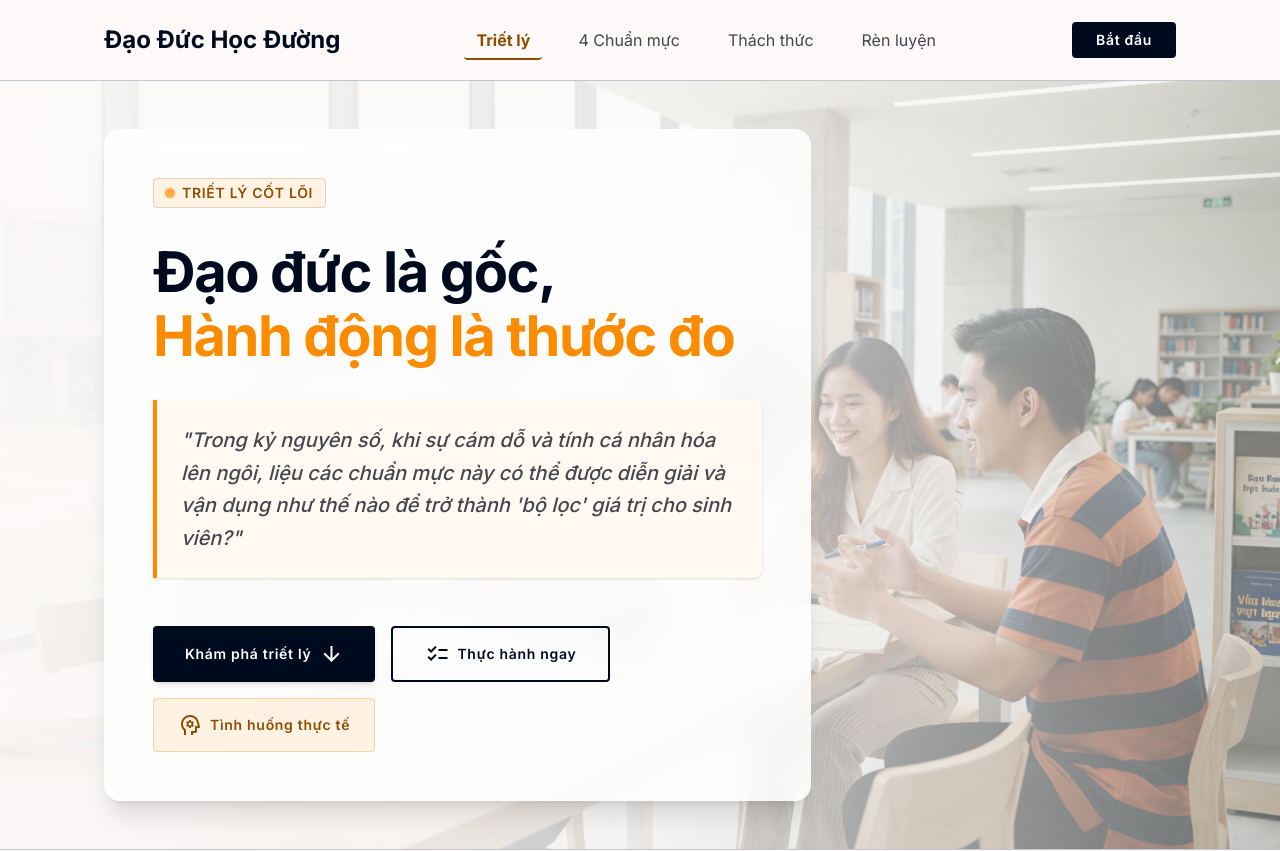
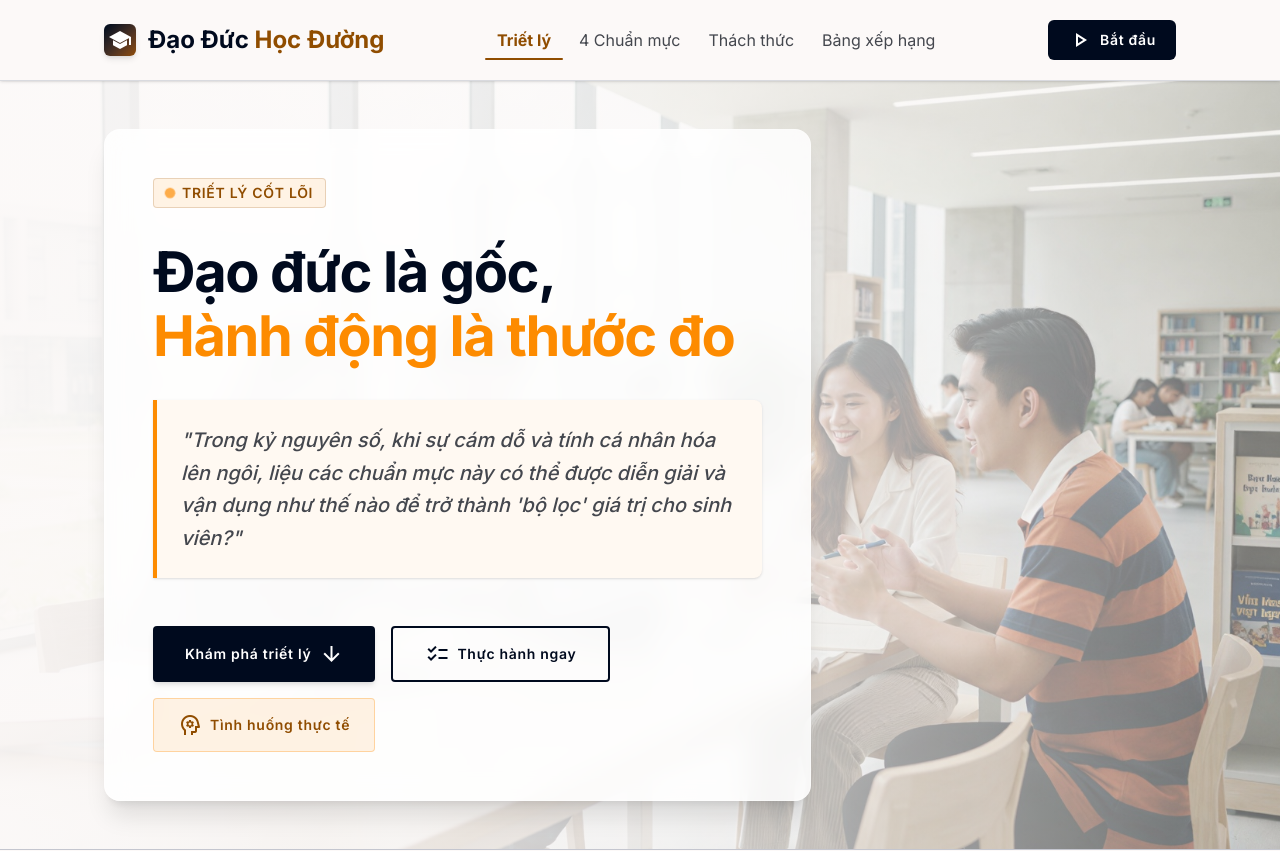
Before and after one commit to nptror/spst-hcm, a React (Vite) app: page / in a window 1280 px wide. Shown: the top 851 px of the page. Built offline with nearby package versions, Linux system fonts and the light colour scheme; no server answers.

Commit message:
feat: implement responsive Header and Footer components for site navigation

```diff
--- a/src/component/Footer.jsx
+++ b/src/component/Footer.jsx
@@ -2,18 +2,60 @@ import { Link } from 'react-router-dom';
 
 const Footer = () => {
     return (
-        <footer className="bg-surface-container-high dark:bg-tertiary-container w-full mt-auto border-t border-outline-variant">
-            <div className="flex flex-col md:flex-row justify-between items-center max-w-container-max mx-auto py-12 px-margin-desktop gap-base">
-                <div className="font-headline-md text-headline-md font-bold text-on-surface mb-4 md:mb-0">Đạo Đức Học Đường</div>
-                <div className="font-label-md text-label-md text-primary dark:text-inverse-primary opacity-80 mb-4 md:mb-0 text-center md:text-left">
-                    © 2024 Cần Kiệm Liêm Chính. Tri thức vì cộng đồng.
+        <footer className="w-full mt-auto bg-surface-container border-t border-outline-variant">
+            <div className="max-w-container-max mx-auto px-margin-mobile md:px-margin-desktop py-10 md:py-14">
+                {/* Top Row */}
+                <div className="flex flex-col md:flex-row justify-between gap-10 mb-10">
+                    {/* Brand */}
+                    <div className="flex flex-col gap-4 max-w-xs">
+                        <div className="flex items-center gap-3">
+                            <div className="w-8 h-8 rounded-md bg-gradient-to-br from-primary to-secondary flex items-center justify-center shadow-sm">
+                                <span className="material-symbols-outlined text-on-primary text-[18px]" style={{ fontVariationSettings: "'FILL' 1" }}>school</span>
+                            </div>
+                            <span className="font-headline-md font-bold text-primary">
+                                Đạo Đức <span className="text-secondary">Học Đường</span>
+                            </span>
+                        </div>
+                        <p className="text-sm text-on-surface-variant leading-relaxed">
+                            Dự án giáo dục đạo đức theo tư tưởng Hồ Chí Minh — <em>Cần, Kiệm, Liêm, Chính</em>. Học qua hành động, không phải lý thuyết sáo rỗng.
+                        </p>
+                        <p className="text-xs text-outline italic">
+                            "Bạn sẽ làm gì khi không ai nhìn thấy?"
+                        </p>
+                    </div>
+
+                    {/* Nav Columns */}
+                    <div className="flex flex-wrap gap-10">
+                        <div className="flex flex-col gap-3">
+                            <h3 className="text-xs font-bold uppercase tracking-widest text-primary">Khám phá</h3>
+                            <Link to="/" className="text-sm text-on-surface-variant hover:text-primary transition-colors">Triết lý dự án</Link>
+                            <Link to="/#norms" className="text-sm text-on-surface-variant hover:text-primary transition-colors">4 Chuẩn mực</Link>
+                            <Link to="/register" className="text-sm text-on-surface-variant hover:text-primary transition-colors">Bắt đầu thử thách</Link>
+                            <Link to="/ranking" className="text-sm text-on-surface-variant hover:text-primary transition-colors">Bảng Vinh Danh</Link>
+                        </div>
+                        <div className="flex flex-col gap-3">
+                            <h3 className="text-xs font-bold uppercase tracking-widest text-primary">Về dự án</h3>
+                            <Link to="/" className="text-sm text-on-surface-variant hover:text-primary transition-colors">Giới thiệu</Link>
+                            <Link to="/" className="text-sm text-on-surface-variant hover:text-primary transition-colors">Nguồn tài liệu</Link>
+                            <Link to="/" className="text-sm text-on-surface-variant hover:text-primary transition-colors">Liên hệ</Link>
+                            <Link to="/" className="text-sm text-on-surface-variant hover:text-primary transition-colors">Chính sách bảo mật</Link>
+                        </div>
+                    </div>
                 </div>
-                <nav className="flex flex-wrap justify-center gap-4 font-label-md text-label-md">
-                    <Link to="/" className="text-on-surface-variant hover:text-primary transition-colors hover:underline decoration-secondary opacity-80 hover:opacity-100 transition-opacity">Về chúng tôi</Link>
-                    <Link to="/" className="text-on-surface-variant hover:text-primary transition-colors hover:underline decoration-secondary opacity-80 hover:opacity-100 transition-opacity">Nguồn tài liệu</Link>
-                    <Link to="/" className="text-on-surface-variant hover:text-primary transition-colors hover:underline decoration-secondary opacity-80 hover:opacity-100 transition-opacity">Liên hệ</Link>
-                    <Link to="/" className="text-on-surface-variant hover:text-primary transition-colors hover:underline decoration-secondary opacity-80 hover:opacity-100 transition-opacity">Chính sách bảo mật</Link>
-                </nav>
+
+                {/* Divider */}
+                <div className="border-t border-outline-variant mb-6" />
+
+                {/* Bottom Row */}
+                <div className="flex flex-col md:flex-row justify-between items-center gap-4">
+                    <p className="text-xs text-outline text-center md:text-left">
+                        © 2025 Đạo Đức Học Đường — Cần · Kiệm · Liêm · Chính. Tri thức vì cộng đồng.
+                    </p>
+                    <div className="flex items-center gap-1 text-xs text-outline">
+                        <span className="material-symbols-outlined text-[14px] text-secondary" style={{ fontVariationSettings: "'FILL' 1" }}>favorite</span>
+                        Xây dựng với tâm huyết bởi sinh viên SPST HCM
+                    </div>
+                </div>
             </div>
         </footer>
     );
--- a/src/component/Header.jsx
+++ b/src/component/Header.jsx
@@ -1,25 +1,71 @@
 import { NavLink, Link } from 'react-router-dom';
+import { useState } from 'react';
 
 const Header = () => {
+    const [mobileOpen, setMobileOpen] = useState(false);
+
     const navLinkClass = ({ isActive }) =>
-        `px-3 py-2 rounded font-body-md text-body-md transition-all ${
+        `relative px-3 py-2 font-body-md text-body-md transition-all duration-200 ${
             isActive
-                ? 'text-secondary font-bold border-b-2 border-secondary pb-1'
-                : 'text-on-surface-variant hover:text-primary hover:bg-surface-container-low transition-colors'
+                ? 'text-secondary font-bold after:absolute after:bottom-0 after:left-0 after:right-0 after:h-[2px] after:bg-secondary after:rounded-full'
+                : 'text-on-surface-variant hover:text-primary'
         }`;
 
     return (
-        <header className="bg-surface dark:bg-surface-container-highest w-full top-0 sticky border-b border-outline-variant dark:border-outline z-50">
-            <div className="flex justify-between items-center max-w-container-max mx-auto px-margin-mobile md:px-margin-desktop h-20">
-                <NavLink to="/" className="font-headline-md text-headline-md font-bold text-primary dark:text-inverse-primary">Đạo Đức Học Đường</NavLink>
-                <nav className="hidden md:flex gap-gutter">
+        <header className="w-full top-0 sticky z-50 backdrop-blur-md bg-surface/90 border-b border-outline-variant/60 shadow-sm">
+            <div className="flex justify-between items-center max-w-container-max mx-auto px-margin-mobile md:px-margin-desktop h-16 md:h-20">
+                {/* Logo */}
+                <NavLink to="/" className="flex items-center gap-3 group">
+                    <div className="w-8 h-8 rounded-md bg-gradient-to-br from-primary to-secondary flex items-center justify-center shadow-md group-hover:scale-105 transition-transform duration-200">
+                        <span className="material-symbols-outlined text-on-primary text-[18px]" style={{ fontVariationSettings: "'FILL' 1" }}>school</span>
+                    </div>
+                    <span className="font-headline-md text-headline-md font-bold text-primary leading-tight">
+                        Đạo Đức <span className="text-secondary">Học Đường</span>
+                    </span>
+                </NavLink>
+
+                {/* Desktop Nav */}
+                <nav className="hidden md:flex items-center gap-1">
                     <NavLink end to="/" className={navLinkClass}>Triết lý</NavLink>
-                    <Link to="/#norms" className="text-on-surface-variant hover:text-primary transition-colors font-body-md text-body-md hover:bg-surface-container-low transition-all px-3 py-2 rounded">4 Chuẩn mực</Link>
+                    <Link to="/#norms" className="relative px-3 py-2 font-body-md text-body-md transition-all duration-200 text-on-surface-variant hover:text-primary">4 Chuẩn mực</Link>
                     <NavLink to="/register" className={navLinkClass}>Thách thức</NavLink>
-                    <NavLink to="/practice" className={navLinkClass}>Rèn luyện</NavLink>
+                    <NavLink to="/ranking" className={navLinkClass}>Bảng xếp hạng</NavLink>
                 </nav>
-                <Link to="/register" className="bg-primary text-on-primary px-6 py-2 rounded font-label-md text-label-md hover:opacity-90 transition-opacity">Bắt đầu</Link>
+
+                {/* CTA + Hamburger */}
+                <div className="flex items-center gap-3">
+                    <Link
+                        to="/register"
+                        className="hidden md:inline-flex items-center gap-2 bg-primary text-on-primary px-5 py-2 rounded-md font-label-md text-label-md hover:opacity-90 hover:shadow-md transition-all duration-200"
+                    >
+                        <span className="material-symbols-outlined text-[16px]">play_arrow</span>
+                        Bắt đầu
+                    </Link>
+                    {/* Mobile hamburger */}
+                    <button
+                        className="md:hidden p-2 rounded-md text-on-surface-variant hover:text-primary hover:bg-surface-container-low transition-all"
+                        onClick={() => setMobileOpen(!mobileOpen)}
+                        aria-label="Toggle menu"
+                    >
+                        <span className="material-symbols-outlined text-[24px]">
+                            {mobileOpen ? 'close' : 'menu'}
+                        </span>
+                    </button>
+                </div>
             </div>
+
+            {/* Mobile Menu */}
+            {mobileOpen && (
+                <div className="md:hidden border-t border-outline-variant bg-surface/95 backdrop-blur-md px-margin-mobile py-4 flex flex-col gap-1">
+                    <NavLink end to="/" className={navLinkClass} onClick={() => setMobileOpen(false)}>Triết lý</NavLink>
+                    <Link to="/#norms" className="px-3 py-2 font-body-md text-on-surface-variant hover:text-primary transition-colors" onClick={() => setMobileOpen(false)}>4 Chuẩn mực</Link>
+                    <NavLink to="/register" className={navLinkClass} onClick={() => setMobileOpen(false)}>Thách thức</NavLink>
+                    <NavLink to="/ranking" className={navLinkClass} onClick={() => setMobileOpen(false)}>Bảng xếp hạng</NavLink>
+                    <Link to="/register" className="mt-2 w-full text-center bg-primary text-on-primary px-5 py-2.5 rounded-md font-label-md text-label-md hover:opacity-90 transition-opacity" onClick={() => setMobileOpen(false)}>
+                        Bắt đầu thử thách
+                    </Link>
+                </div>
+            )}
         </header>
     );
 };
```
